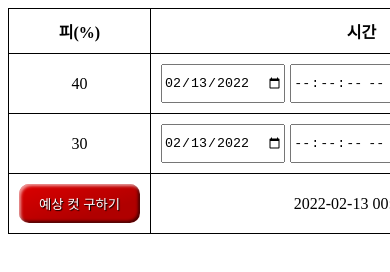
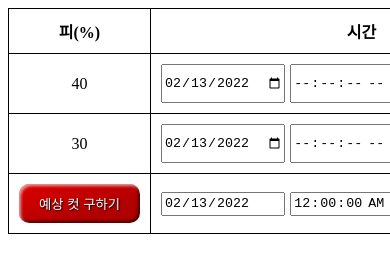
Before and after one commit to wslee94/odin, a plain HTML site: page index.html in a window 390 px wide. Both pictures are taken after a click on the button "예상 컷 구하기". Shown: the top 272 px of the page. Drawn offline with Linux system fonts and the light colour scheme.

Commit message:
[fix] width 조정 및 모바일 표시 이슈 수정

```diff
--- a/index.html
+++ b/index.html
@@ -51,19 +51,15 @@
       }
 
       function getTimeStamp(d) {
-        return (
-          d.getFullYear() +
-          "-" +
-          leadingZero(d.getMonth() + 1) +
-          "-" +
-          leadingZero(d.getDate()) +
-          " " +
-          leadingZero(d.getHours()) +
-          ":" +
-          leadingZero(d.getMinutes()) +
-          ":" +
-          leadingZero(d.getSeconds())
-        );
+        return {
+          date: `${d.getFullYear()}-${leadingZero(
+            d.getMonth() + 1
+          )}-${leadingZero(d.getDate())}`,
+
+          time: `${leadingZero(d.getHours())}:${leadingZero(
+            d.getMinutes()
+          )}:${leadingZero(d.getSeconds())}`,
+        };
       }
 
       function getCurrentTime(param) {
@@ -99,13 +95,14 @@
         const seconds_until_death = diff_seconds * 3;
 
         dateObj30.setSeconds(dateObj30.getSeconds() + seconds_until_death);
-        const result = getTimeStamp(dateObj30);
-        document.getElementById("result").innerHTML = result;
+        const { date, time } = getTimeStamp(dateObj30);
+        document.getElementById("resultDate").value = date;
+        document.getElementById("resultTime").value = time;
       }
     </script>
   </head>
   <body>
-    <table>
+    <table style="width: 100%">
       <tr>
         <th>피(%)</th>
         <th>시간</th>
@@ -165,7 +162,16 @@
           />
         </td>
         <td>
-          <div id="result"></div>
+          <div style="display: flex">
+            <input id="resultDate" type="date" readonly />
+            <input
+              id="resultTime"
+              type="time"
+              step="1"
+              style="margin-left: 5px"
+              readonly
+            />
+          </div>
         </td>
       </tr>
     </table>
```
